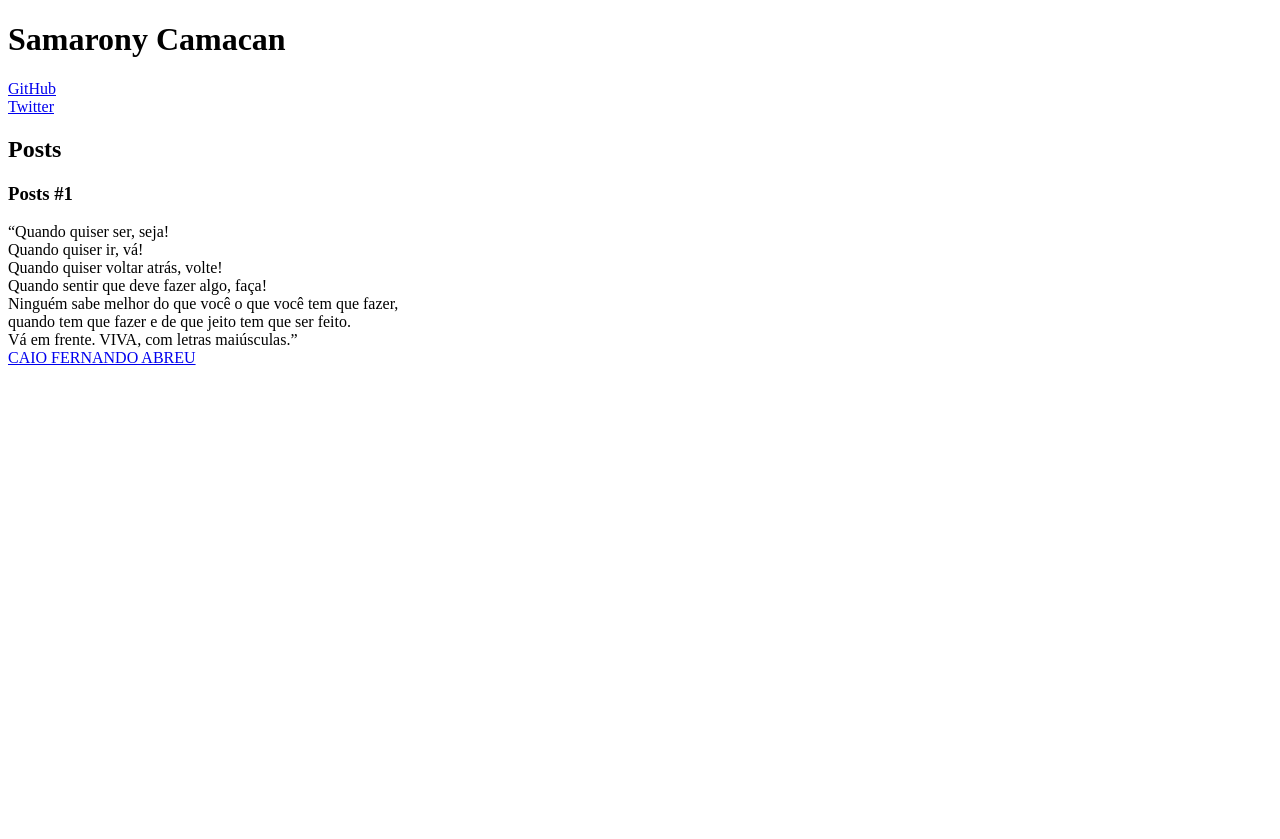
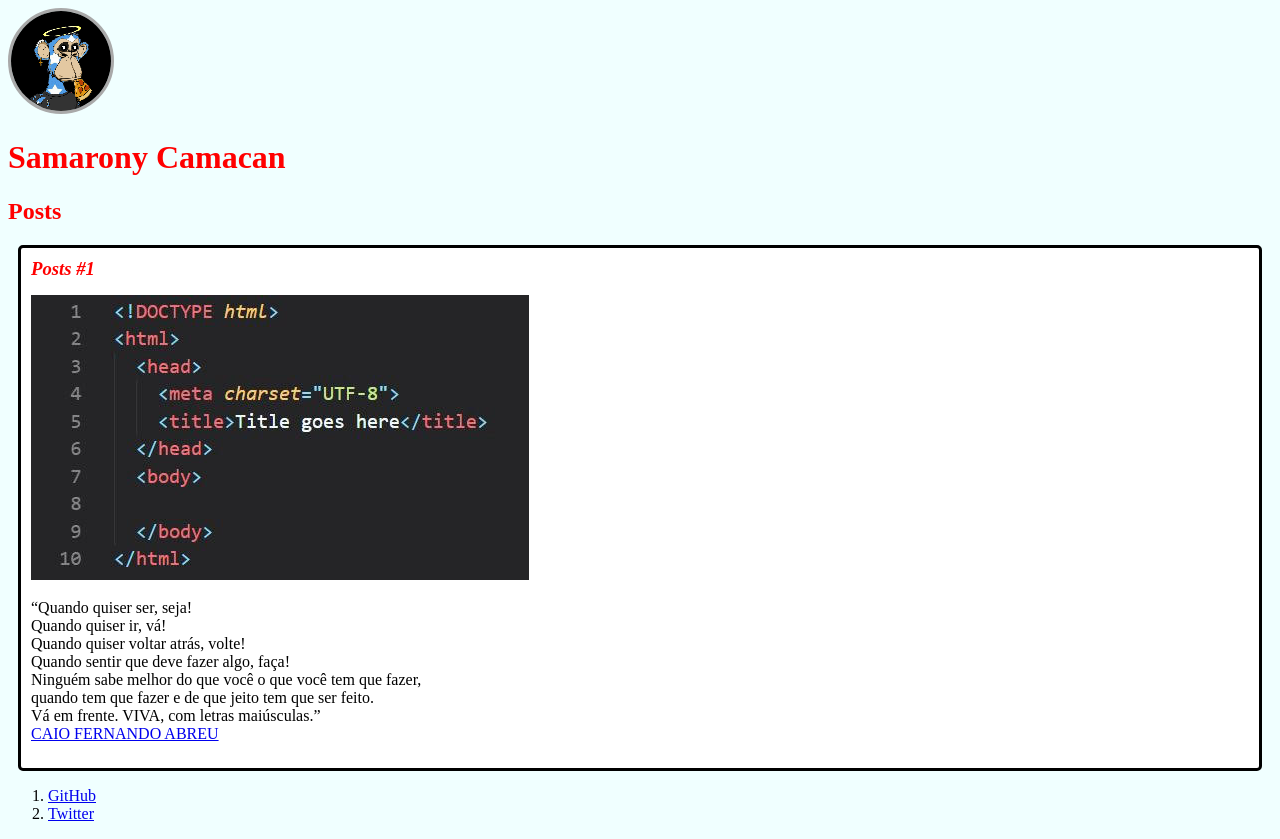
Before and after one commit to devcamacan/devcamacan.github.io, a plain HTML site: page website/index.html in a window 1280 px wide. Before the commit the page ends 800 px from the top, so only its background shows below. Drawn offline with Linux system fonts and the light colour scheme.

Commit message:
New Commit

```diff
--- a/website/index.html
+++ b/website/index.html
@@ -3,24 +3,25 @@
 <head>
 <meta charset="UTF-8"/>
 <title>Web Site Pessoal</title>
+<link rel ="stylesheet" type="text/css" href="style.css">
 </head>
 
 <body>
 	<header>
-	<h1>Samarony Camacan</h1>
-	<a href ="https://github.com/devcamacan">GitHub</a><br>
-	<a href ="https://twitter.com/devcamacan?t=Nsj_vOq5qKthTW-_R6fRlg&s=09">Twitter</a>
+		<img src ="img/devcamacan.png"alt="Minha imagem de perfil!"class ="photo">
+	<h1 id="title">Samarony Camacan</h1>
 <!-- Conteúdo -->
 	</header>
 	<section>
 		<header>
-			<h2>Posts</h2>
+			<h2 class="subtitle">Posts</h2>
 			</header>
-			<article>
+			<article class="post">
 				<header>
-					<h3>Posts #1</h3>
+					<h3 class="post_title">Posts #1</h3>
+					<img src= "img/postagem_1.jpeg" alt="Imagem postagem 1"class="post_image">
 					</header>
-					<p>
+					<p class ="post_content">
 “Quando quiser ser, seja!<br>
 Quando quiser ir, vá!<br>
 Quando quiser voltar atrás, volte!<br>
@@ -33,6 +34,15 @@ Vá em frente. VIVA, com letras maiúsculas.”<br>
 
 					</article>
 					</section>
-					<footer></footer>
+					<footer>
+						<ol>
+<li>
+<a href ="https://github.com/devcamacan">GitHub</a><br>
+	</li>
+	<li>
+<a href ="https://twitter.com/devcamacan?t=Nsj_vOq5qKthTW-_R6fRlg&s=09">Twitter</a>
+</li>
+</ol>
+</footer>
 </body>
 </html>
--- /dev/null
+++ b/website/style.css
@@ -0,0 +1,37 @@
+body{
+background:#F0FFFF;
+}
+
+.photo{
+	border:3px solid #A9A9A9;
+border-radius:50%;
+}
+
+
+#title, .subtitle, .post_title{
+	color: red;
+	}
+
+	.post_title{
+font-sizer:16px;
+font-style: italic;
+margin:0;
+margin-bottom:15px;
+}
+
+.post{
+background:#FFF;
+padding:10px;
+border:3px solid #000;
+margin:10px;
+border-radius:5px;
+}
+
+.post_content{
+margin:0;
+margin-bottom:15px;
+}
+
+.post_image{
+margin-bottom:15px;
+}
```
Also changed, not shown: website/img/devcamacan.png (added), website/img/postagem_1.jpeg (added), 1 other file.
